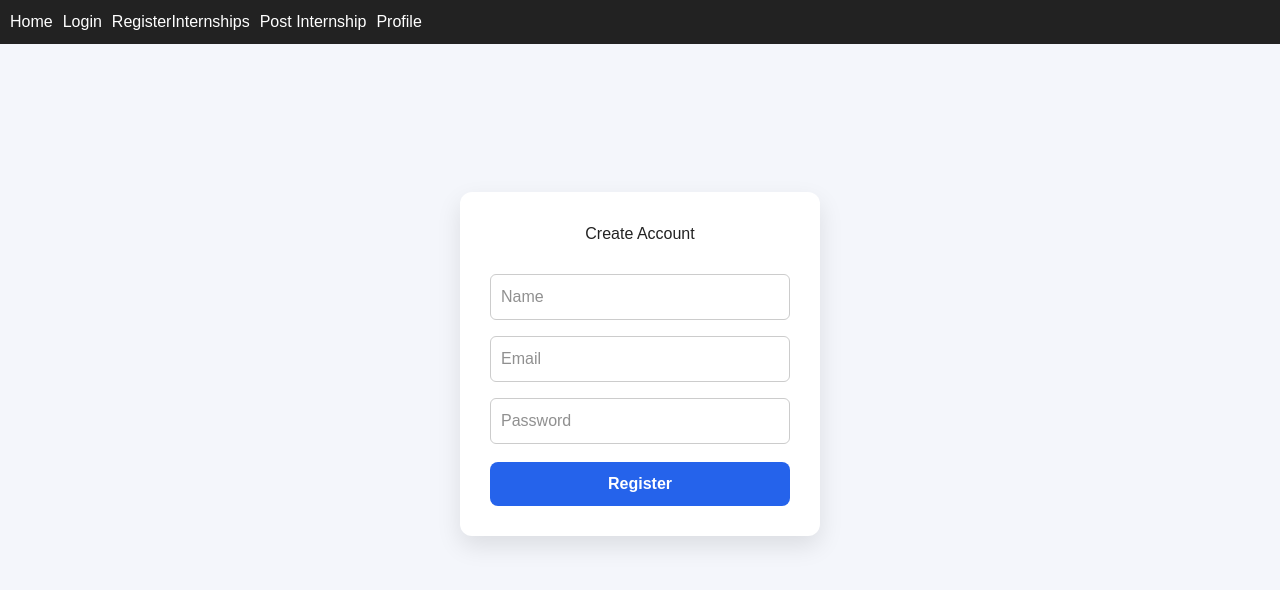
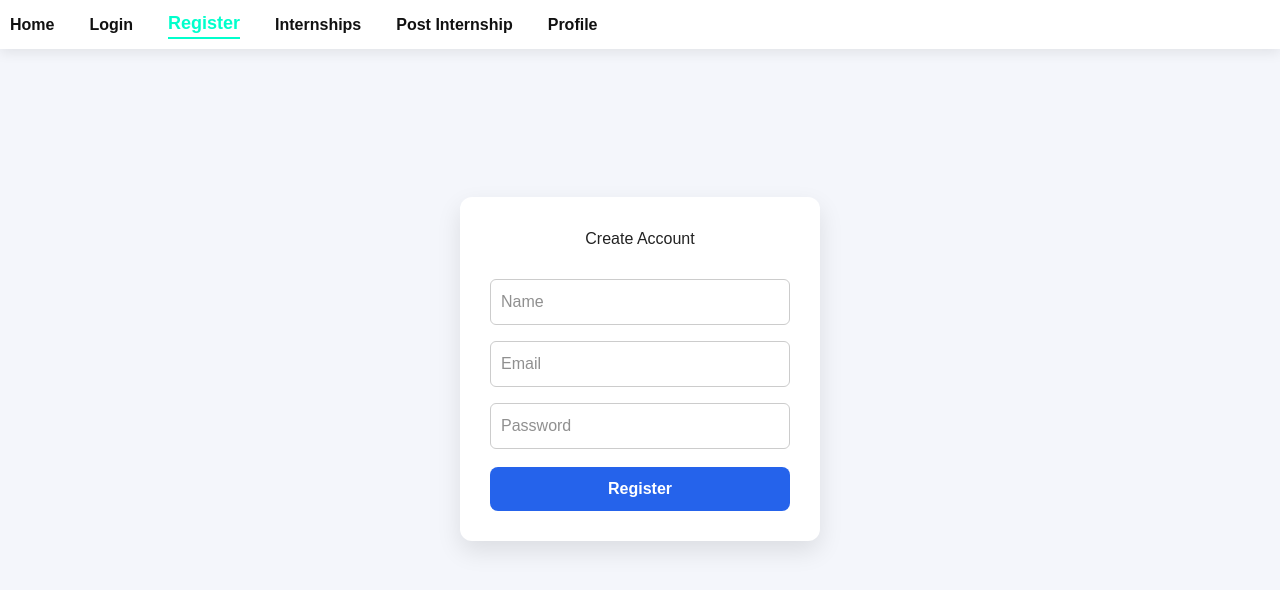
Before and after one commit to NishanthRishuJha/skill-bridge-ai, a React (Vite) app in the folder frontend/skillbridge/: page /register in a window 1280 px wide. Shown: the top 590 px of the page. Built offline with nearby package versions, Linux system fonts and the light colour scheme.

Commit message:
Update navbar active link color and font

```diff
--- a/frontend/skillbridge/src/components/Navbar.css
+++ b/frontend/skillbridge/src/components/Navbar.css
@@ -22,3 +22,25 @@ body{
   color:#222;
   font-family: Arial, Helvetica, sans-serif;
 }
+.navbar {
+  padding: 10px;
+  background: #ffffff;
+  display: flex;
+  align-items: center;
+}
+
+.nav-link {
+  margin-right: 15px;
+  color: white;
+  text-decoration: none;
+  font-size: 16px;
+  transition: all 0.3s ease;
+}
+
+/* 👇 Active link styling */
+.nav-link.active {
+  color: #00ffcc;
+  font-weight: bold;
+  font-size: 18px;
+  border-bottom: 2px solid #00ffcc;
+}
--- a/frontend/skillbridge/src/components/Navbar.jsx
+++ b/frontend/skillbridge/src/components/Navbar.jsx
@@ -1,15 +1,48 @@
-import { Link } from "react-router-dom";
+// import { Link } from "react-router-dom";
+// import "./Navbar.css";
+// export default function Navbar() {
+//   return (
+//     <nav style={{padding:"10px", background:"#222", color:"white", display:"flex", alignItems:"center"}}>
+//       <Link to="/" style={{marginRight:10}}>Home</Link>
+//       <Link to="/login" style={{marginRight:10}}>Login</Link>
+//       <Link to="/register"style={{marginRight:10}}>Register</Link>
+//       <Link to="/internships" style={{marginRight:10}}>Internships</Link>
+//       <Link to="/post-internship" style={{marginRight:10}}>Post Internship</Link>
+//       <Link to="/profile">Profile</Link>
+
+//     </nav>
+//   );
+// }
+
+import { NavLink } from "react-router-dom";
 import "./Navbar.css";
+
 export default function Navbar() {
   return (
-    <nav style={{padding:"10px", background:"#222", color:"white"}}>
-      <Link to="/" style={{marginRight:10}}>Home</Link>
-      <Link to="/login" style={{marginRight:10}}>Login</Link>
-      <Link to="/register">Register</Link>
-      <Link to="/internships" style={{marginRight:10}}>Internships</Link>
-      <Link to="/post-internship" style={{marginRight:10}}>Post Internship</Link>
-      <Link to="/profile">Profile</Link>
+    <nav className="navbar">
+      <NavLink to="/" className="nav-link">
+        Home
+      </NavLink>
 
+      <NavLink to="/login" className="nav-link">
+        Login
+      </NavLink>
+
+      <NavLink to="/register" className="nav-link">
+        Register
+      </NavLink>
+
+      <NavLink to="/internships" className="nav-link">
+        Internships
+      </NavLink>
+
+      <NavLink to="/post-internship" className="nav-link">
+        Post Internship
+      </NavLink>
+
+      <NavLink to="/profile" className="nav-link">
+        Profile
+      </NavLink>
     </nav>
   );
 }
--- a/frontend/skillbridge/src/pages/Register.css
+++ b/frontend/skillbridge/src/pages/Register.css
@@ -36,6 +36,7 @@
   font-weight:600;
   border-radius:8px;
   cursor:pointer;
+  gap: 16px;
 }
 
 .register-card button:hover{
```
